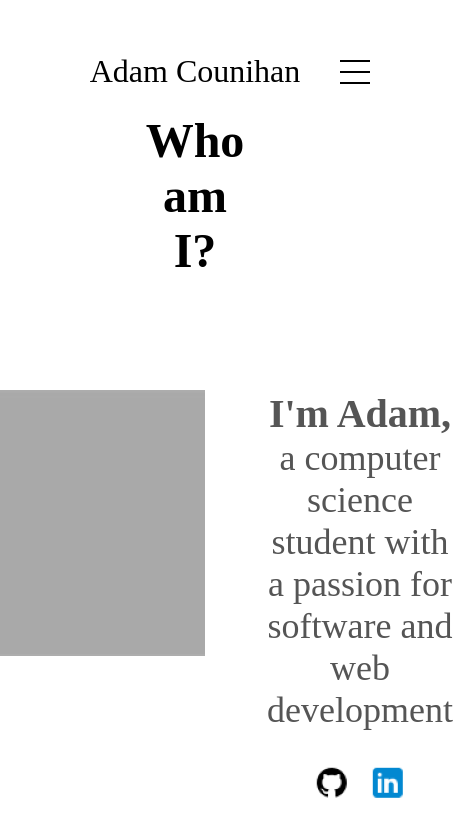
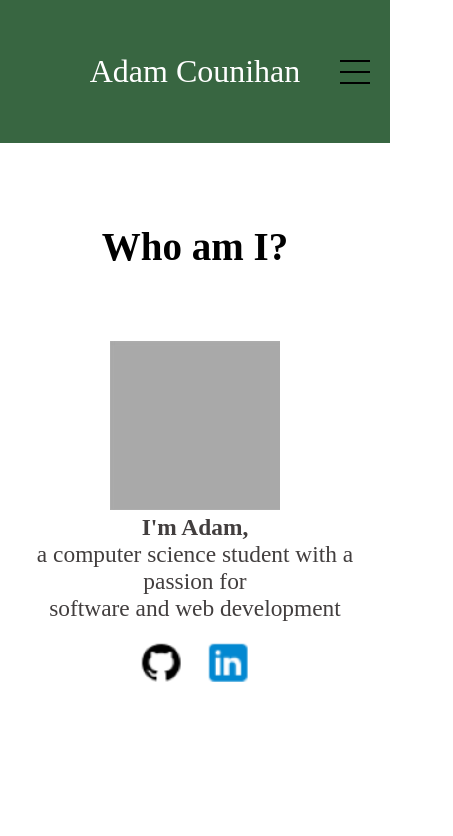
Before and after one commit to adamlcounihan/adamlcounihan.github.io, a plain HTML site: page index.html in a window 390 px wide. Shown: the whole page, 453 px wide, since content can reach past the window. Drawn offline with Linux system fonts and the light colour scheme.

Commit message:
style: enhance styling
Improve the desktop and mobile portrait experience

```diff
--- a/mediaqueries.css
+++ b/mediaqueries.css
@@ -1,8 +1,48 @@
-@media screen and (max-width: 1200px){
-    #desktop-nav{
+/* Media query for screens larger than 1200px */
+@media screen and (min-width: 1200px) {
+    .title {
+        margin-top: -20vh;
+    }
+}
+
+/* Media query for screens with a maximum width of 1200px */
+@media screen and (max-width: 1200px) {
+    #desktop-nav {
         display: none;
     }
-    #hamburger-nav{
+    #hamburger-nav {
         display: flex;
     }
 }
+
+/* Media query for screens with a maximum width of 600px */
+@media screen and (max-width: 600px) {
+    .profile-info-container {
+        display: block;
+    }
+
+    .title {
+        font-size: 10vw;
+        width: 80vw;
+        margin-bottom: -2vw;
+    }
+
+    .section-text-header,
+    .section-text-paragraph {
+        font-size: 6vw;
+        width: 90vw;
+    }
+}
+
+/* Media query for screens with a maximum width of 400px */
+@media screen and (max-width: 400px) {
+    .profile-img img {
+        max-height: 20vh;
+        min-height: 4.5vh;
+    }
+
+    #socials-container img {
+        width: 13vw;
+        height: 13vw;
+    }
+}
--- a/style.css
+++ b/style.css
@@ -1,4 +1,12 @@
 /*General*/
+
+:root {
+    --text-main-color: #423e3e;
+    --nav-bg-color: #386641;
+    --link-color: white;
+    --link-hover-color: #F3D3BD;
+    --transition-speed: 300ms;
+}
 
 /* Resetting default margins and padding for all elements */
 * {
@@ -13,17 +21,15 @@ html {
 
 /* Setting the color for all paragraph text */
 p {
-    color: rgb(85, 85, 85);
+    color: var(--text-main-color);
 }
-
 
 /*Transition*/
 
 /* Adding a transition effect to all anchor tags and buttons */
 a, .btn {
-    transition: all 300ms ease;
+    transition: all var(--transition-speed) ease;
 }
-
 
 /*Desktop Nav*/
 
@@ -34,7 +40,7 @@ nav{
     justify-content: space-around;
     align-items: center;
     height: 17vh;
-    margin-bottom: -4rem;
+    background-color: var(--nav-bg-color);
 }
 
 /* Styling the navigation links */
@@ -47,27 +53,27 @@ nav{
 
 /* Styling the anchor tags */
 a{
-    color: black;
+    color: var(--link-color);
     text-decoration: none;
-    text-decoration-color: white;
+    text-decoration-color: var(--link-color);
 }
 
 /* Changing the color and adding an underline on hover of anchor tags */
 a:hover{
-    color: grey;
+    color: var(--link-hover-color);
     text-decoration: underline;
 }
 
 /* Styling the logo */
 .logo{
     font-size: 2rem;
+    color: var(--link-color);
 }
 
 /* Changing the cursor to default on hover of the logo */
 .logo:hover{
     cursor: default;
 }
-
 
 /* Hamburger Menu */
 
@@ -99,19 +105,19 @@ a:hover{
     width: 100%;
     height: 2px;
     background-color: black;
-    transition: all 0.3s ease-in-out;
+    transition: all var(--transition-speed) ease-in-out;
 }
 
 /* Styling the links inside the hamburger menu */
 .menu-links {
     position: absolute;
     top: 100%;
-    right: 0;
-    background-color: white;
+    right: 10px;
+    background-color: #c4c4c4;
     width: fit-content;
     max-height: 0;
     overflow: hidden;
-    transition: all 0.3s ease-in-out;
+    transition: all var(--transition-speed) ease-in-out;
 }
 
 /* Styling the anchor tags inside the menu links */
@@ -119,10 +125,10 @@ a:hover{
     display: block;
     padding: 10px;
     text-align: center;
-    font-size: 1.5rem;
-    color: black;
+    font-size: 1rem;
+    color: var(--text-main-color);
     text-decoration: none;
-    transition: all 0.3s ease-in-out;
+    transition: all var(--transition-speed) ease-in-out;
 }
 
 /* Styling the list items in the menu */
@@ -165,6 +171,7 @@ a:hover{
     transform: none;
 }
 
+
 /* SECTIONS */
 
 /* Styling the container  */
@@ -184,14 +191,12 @@ a:hover{
 /* Styling the h2 tag within the container class */
 .container h2 {
     font-size: 2rem;
-    color: #333;
 }
 
 /* Styling the paragraph tag within the container class */
 .container p {
     font-size: 1.2rem;
     line-height: 1.6;
-    color: #666;
 }
 
 /* Styling the section tag */
@@ -224,6 +229,7 @@ section {
 /* Styling the title class */
 .title {
     font-size: 3rem;
+    margin-top: -5rem;
     margin-bottom: 2rem;
     cursor: default;
 }
@@ -231,18 +237,22 @@ section {
 /* Styling the profile-info-container class */
 .profile-info-container {
     display: flex;
-    gap: 5rem;
+    align-items: center;
+    justify-content: center;
+    gap: 3rem;
 }
 
 /* Styling the profile-img class */
 .profile-img {
-    height: 250px;
-    width: 250px;
+    max-width: 268px; /* Set a max-width for the image container */
+    width: 100%; /* Make the container width responsive */
+    height: auto; /* Maintain aspect ratio of the image */
+    margin: 0 auto;
 }
+
 
 /* Styling the section-text class */
 .section-text {
-    display: flex;
     flex-direction: column;
     justify-content: center;
     align-items: center;
@@ -255,7 +265,7 @@ section {
 }
 
 /* Styling the section-text-paragraph class */
-.section-text-paragraph {
+.section-text-paragraph{
     margin-bottom: 1rem;
     font-size: 2.25rem;
 }
```
